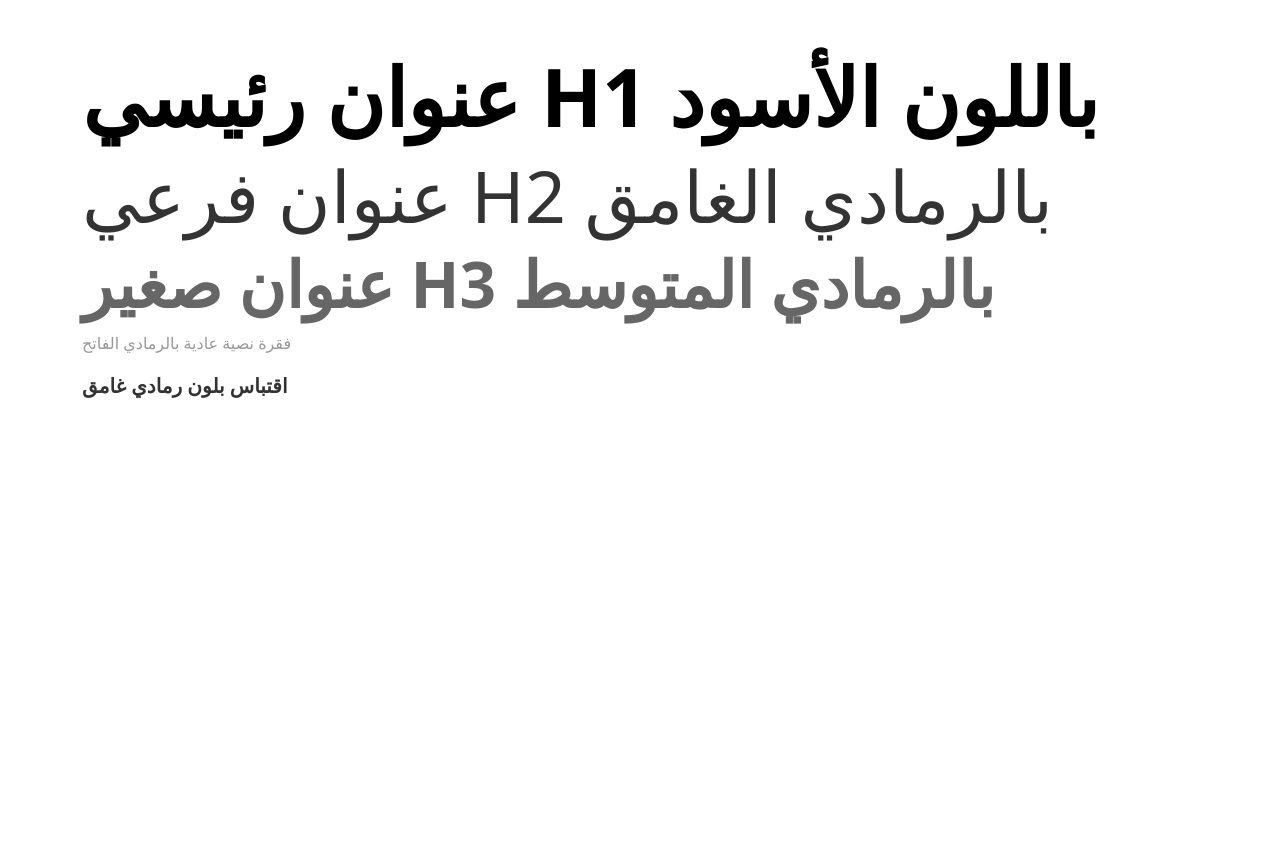
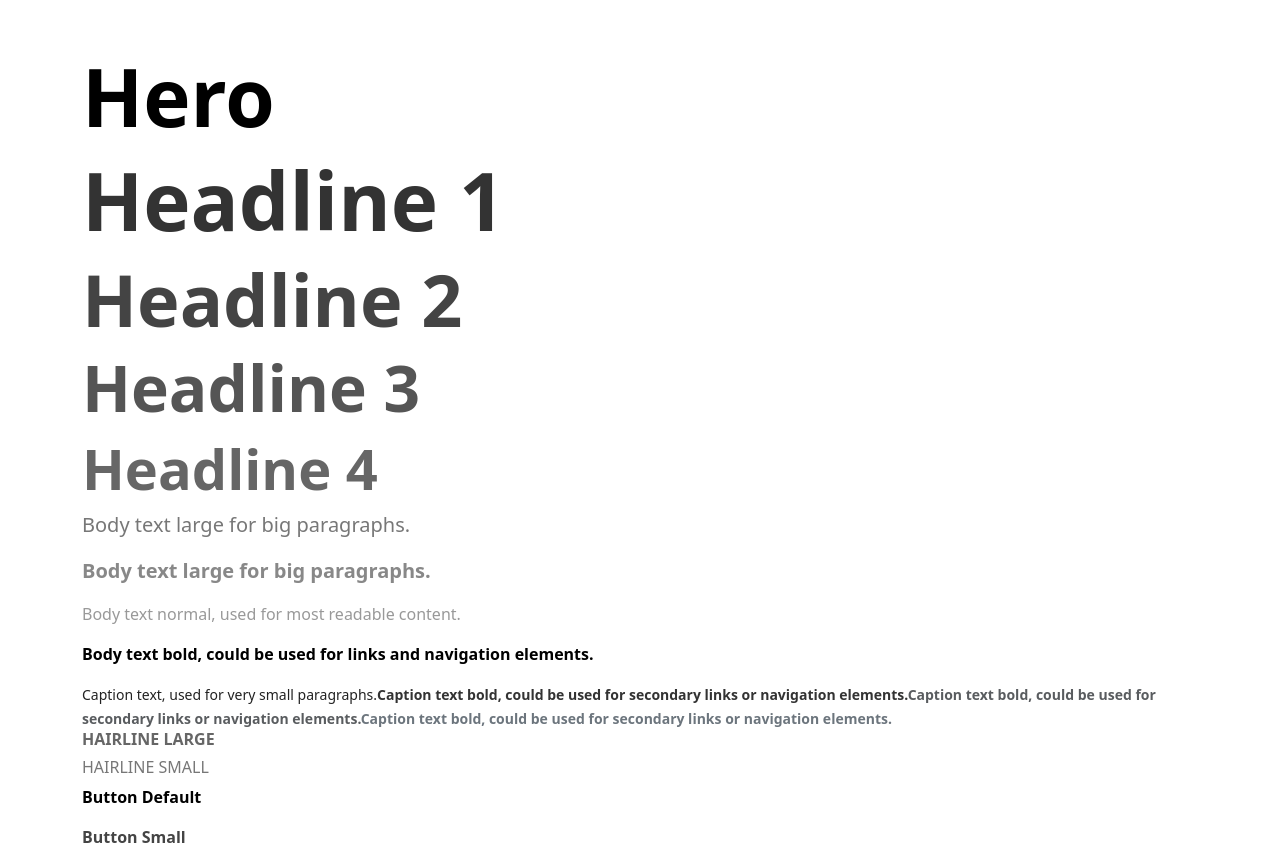
Before and after one commit to Areej-Farag/Fleet-Project, a React (Create React App) app in the folder FrontEnd/: page / in a window 1280 px wide. Before the commit the page ends 800 px from the top, so only its background shows below. Built offline with nearby package versions, Linux system fonts and the light colour scheme.

Commit message:
typograph component

```diff
--- a/FrontEnd/src/App.js
+++ b/FrontEnd/src/App.js
@@ -5,20 +5,67 @@ import "bootstrap/dist/css/bootstrap.min.css";
 const App = () => {
   return (
     <div className="container mt-5">
-      <Typograph variant="h1" color="black" bold>
-        عنوان رئيسي H1 باللون الأسود
+      <Typograph variant="h1" className="fw-bold" color="#000000">
+        Hero
       </Typograph>
-      <Typograph variant="h2" color="dark">
-        عنوان فرعي H2 بالرمادي الغامق
+      <Typograph variant="h1" className="fw-semibold" color="#333333">
+        Headline 1
       </Typograph>
-      <Typograph variant="h3" color="medium" bold>
-        عنوان صغير H3 بالرمادي المتوسط
+      <Typograph variant="h2" className="fw-semibold" color="#444444">
+        Headline 2
       </Typograph>
-      <Typograph variant="p" color="light">
-        فقرة نصية عادية بالرمادي الفاتح
+      <Typograph variant="h3" className="fw-semibold" color="#555555">
+        Headline 3
       </Typograph>
-      <Typograph variant="blockquote" color="dark" bold>
-        اقتباس بلون رمادي غامق
+      <Typograph variant="h4" className="fw-semibold" color="#666666">
+        Headline 4
+      </Typograph>
+      <Typograph variant="p" className="fs-5" color="#777777">
+        Body text large for big paragraphs.
+      </Typograph>
+      <Typograph variant="p" className="fs-5 fw-bold" color="#888888">
+        Body text large for big paragraphs.
+      </Typograph>
+      <Typograph variant="p" color="#999999">
+        Body text normal, used for most readable content.
+      </Typograph>
+      <Typograph variant="p" className="fw-bold" color="#000000">
+        Body text bold, could be used for links and navigation elements.
+      </Typograph>
+      <Typograph variant="small" color="#222222">
+        Caption text, used for very small paragraphs.
+      </Typograph>
+      <Typograph variant="small" className="fw-bold" color="#333333">
+        Caption text bold, could be used for secondary links or navigation
+        elements.
+      </Typograph>
+      <Typograph variant="small" className="fw-bold text-muted" color="#444444">
+        Caption text bold, could be used for secondary links or navigation
+        elements.
+      </Typograph>
+      <Typograph
+        variant="small"
+        className="fw-bold text-secondary"
+        color="#555555"
+      >
+        Caption text bold, could be used for secondary links or navigation
+        elements.
+      </Typograph>
+      <Typograph
+        variant="h6"
+        className="fw-bold text-uppercase"
+        color="#666666"
+      >
+        HAIRLINE LARGE
+      </Typograph>
+      <Typograph variant="h6" className="text-uppercase" color="#777777">
+        HAIRLINE SMALL
+      </Typograph>
+      <Typograph variant="p" className="fw-bold" color="#000000">
+        Button Default
+      </Typograph>
+      <Typograph variant="P" className="fw-bold" color="#444444">
+        Button Small
       </Typograph>
     </div>
   );
--- a/FrontEnd/src/Components/Atoms/Typograph.jsx
+++ b/FrontEnd/src/Components/Atoms/Typograph.jsx
@@ -2,7 +2,7 @@ import React from "react";
 import PropTypes from "prop-types";
 import "bootstrap/dist/css/bootstrap.min.css";
 
-const Typograph = ({ variant, children, bold, color, className }) => {
+const Typograph = ({ variant, children, className, color }) => {
   const variants = {
     h1: "h1 display-1",
     h2: "h2 display-2",
@@ -15,24 +15,15 @@ const Typograph = ({ variant, children, bold, color, className }) => {
     small: "small",
     muted: "text-muted",
     blockquote: "blockquote",
-  };
-
-  const grayShades = {
-    dark: "#333333", // رمادي غامق جدًا
-    medium: "#666666", // رمادي متوسط
-    light: "#999999", // رمادي فاتح
-    black: "#000000", // أسود
+    button: "btn",
   };
 
   const Tag = variant in variants ? variant : "p";
-  const textColor = grayShades[color] || color || "#000"; // الافتراضي أسود
-  const fontWeight = bold ? "bold" : "normal"; // تحديد الـ Bold
+  const styles = color ? { color } : {}; // تطبيق اللون إذا كان موجودًا
+  const classes = `${variants[variant]} ${className}`;
 
   return (
-    <Tag
-      className={`${variants[variant]} ${className}`}
-      style={{ color: textColor, fontWeight: fontWeight }}
-    >
+    <Tag className={classes} style={styles}>
       {children}
     </Tag>
   );
@@ -51,20 +42,17 @@ Typograph.propTypes = {
     "small",
     "muted",
     "blockquote",
+    "button",
   ]),
   children: PropTypes.node.isRequired,
-  color: PropTypes.oneOfType([
-    PropTypes.oneOf(["dark", "medium", "light", "black"]),
-    PropTypes.string, // لدعم إدخال ألوان مباشرة مثل HEX أو RGB
-  ]),
   className: PropTypes.string,
+  color: PropTypes.string, // تحديد اللون كـ prop اختيارية
 };
 
 Typograph.defaultProps = {
   variant: "p",
-  color: "black",
-  bold: false,
   className: "",
+  color: "", // افتراضيًا بدون لون
 };
 
 export default Typograph;
```
